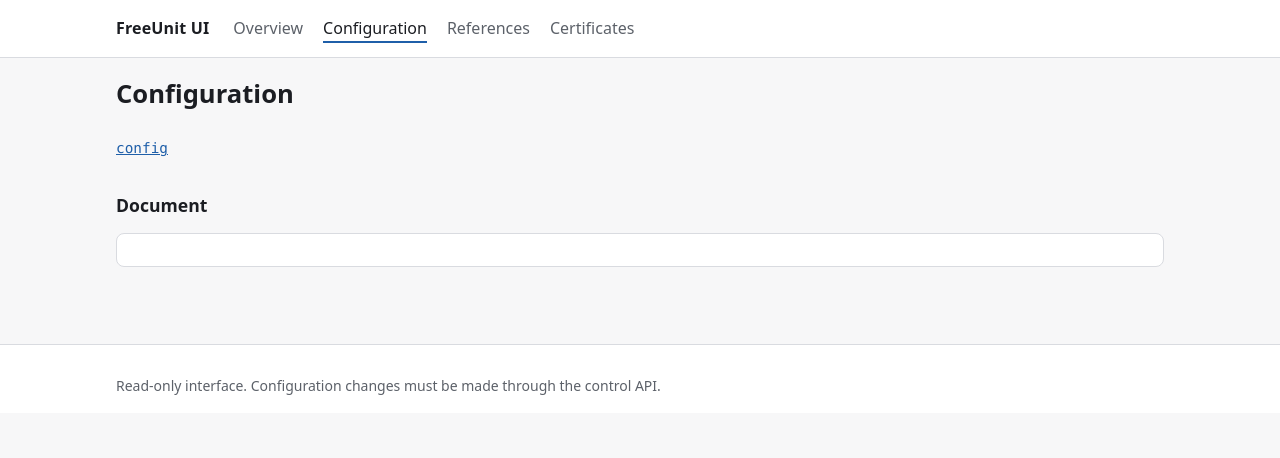
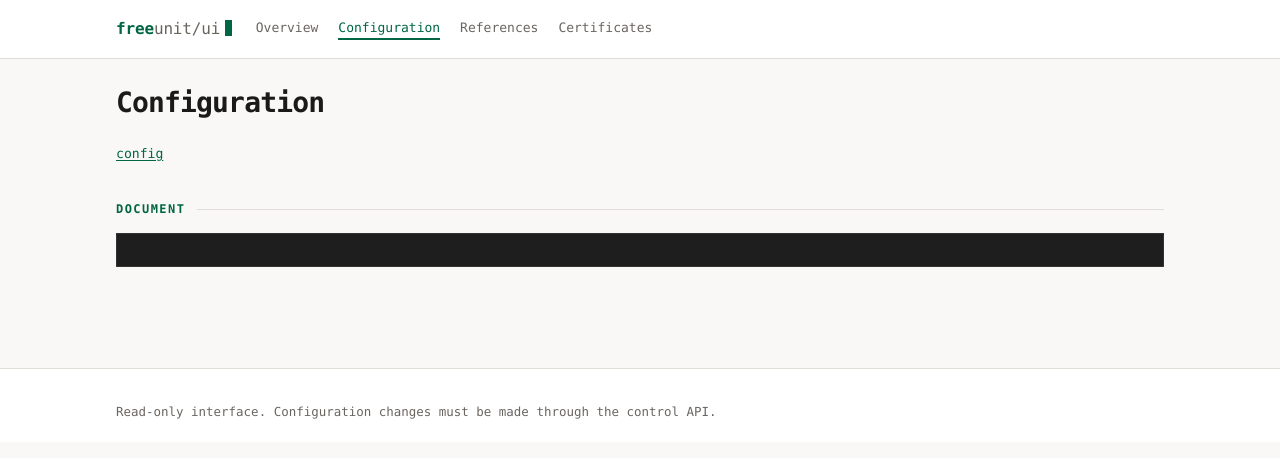
Before and after one commit to nxmyoz/freeunit-ui, a Flask app: template src/freeunit_ui/web/templates/config.html in a window 1280 px wide. Shown: the top 458 px of the page. Run offline with Flask 3, Linux system fonts and the light colour scheme; the template is opened without the code that fills it, so the values that code supplies are empty; parts of the project's set-up code (start-up, migrations or seed data) failed here and were passed over.

Commit message:
Dress the interface in FreeUnit's own colours and type.
The project this configures has a visual identity and this had none: plain
white cards and a stock blue link colour. It now borrows the real one — the
warm off-white ground, the deep green accent, IBM Plex, square corners, and
section headings set as small mono captions carried across the column by a
hairline, all lifted from freeunit.org itself.

There is no logo upstream, so there is none here. FreeUnit's whole mark is a
typographic wordmark, and the header follows it: mono, the first half in the
accent, the rest stepped back, with the terminal cursor after it. The cursor
does not blink. A caret pulsing forever is fine on a landing page and an
irritant on a status page someone leaves open all day, and it is drawn rather
than typed so there is no glyph for a screen reader to trip over.

The fonts are named, never fetched. The policy here is `default-src 'none'`
with no font-src, and weakening it so an interface that configures a web
server as root can phone a font CDN is not a trade worth making. Machines with
IBM Plex render it; the rest fall back to system faces, which the layout was
checked against.

Two things changed rather than merely moved. Configuration documents, and the
JSON and PEM fields that edit them, now sit on upstream's dark code surface,
which says plainly that the text is the machine's and not the interface's. And
controls — inputs, selects, buttons, the mode switch — no longer draw their
edges with the decorative hairline, which carries 1.35:1; they use a boundary
that clears the 3:1 WCAG 1.4.11 asks of a control. Every text pair in both
schemes carries at least 4.5:1, verified against the tokens as shipped.

Upstream is light-only, so the dark scheme is derived from the same tokens:
the warm neutrals inverted, the green lifted until it holds on a dark ground,
and an accent fill that takes dark text instead of white. A diff's added badge
now uses the accent, so the interface has one green in it rather than two.

Screenshots regenerated from the demo harness against the same pages and the
same fake data.

```diff
--- a/src/freeunit_ui/web/static/app.css
+++ b/src/freeunit_ui/web/static/app.css
@@ -1,33 +1,81 @@
-/* FreeUnit UI — single stylesheet, no JavaScript anywhere in this interface. */
+/* FreeUnit UI — single stylesheet, no JavaScript anywhere in this interface.
+ *
+ * Colour and type follow FreeUnit's own identity (freeunit.org): the warm
+ * off-white ground, the deep green accent, IBM Plex Mono for anything
+ * structural or machine-written and IBM Plex Sans for prose. Upstream has no
+ * logo, so neither does this: the wordmark, the hairline rules under section
+ * labels, the square corners and the block cursor are the whole vocabulary.
+ *
+ * The fonts are named, never fetched. The Content-Security-Policy here is
+ * `default-src 'none'` with no font-src, so a web font would have to weaken it
+ * — not a trade worth making in an interface that configures a web server as
+ * root. Machines with IBM Plex installed get it; everything else falls back to
+ * the system faces, which the layout is sized to survive.
+ *
+ * Upstream ships light only. The dark palette is derived from it: the same
+ * warm neutrals inverted, the green lifted until it carries 4.5:1 on a dark
+ * ground, and the accent fill taking dark text instead of white.
+ */
 
 :root {
   color-scheme: light dark;
-  --bg: #f7f7f8;
+
+  /* freeunit.org, verbatim */
+  --bg: #f9f8f6;
   --surface: #ffffff;
-  --border: #d9dbe0;
-  --text: #1b1d22;
-  --muted: #5c6169;
-  --accent: #1f5fa9;
-  --warn-bg: #fdf3d8;
-  --warn-text: #6b4b00;
-  --bad-bg: #fbe3e3;
-  --bad-text: #8a1c1c;
-  --radius: 8px;
+  --border: #e0ddd8;
+  --text: #1a1a1a;
+  --muted: #6b6560;
+  --accent: #006644;
+  --accent-light: #e8f5f0;
+  --accent-hover: #005035;
+
+  /* derived: text on an accent fill, and a control boundary that clears the
+   * 3:1 of WCAG 1.4.11 — upstream's hairline is decorative, a form field's
+   * edge is not */
+  --on-accent: #ffffff;
+  --field: #8b837a;
+
+  /* status, on upstream's own warning and danger hues */
+  --warn-bg: #fbf0da;
+  --warn-text: #7a4a06;
+  --bad-bg: #fce8e6;
+  --bad-text: #8f2018;
+
+  /* upstream's code block: dark on the light page, deliberately */
+  --code-bg: #1e1e1e;
+  --code-text: #d4d4d4;
+  --code-muted: #9a938c;
+  --code-border: #333333;
+
+  --mono: "IBM Plex Mono", ui-monospace, SFMono-Regular, Menlo, Consolas, monospace;
+  --sans: "IBM Plex Sans", system-ui, -apple-system, "Segoe UI", Roboto, sans-serif;
   --gap: 1rem;
 }
 
 @media (prefers-color-scheme: dark) {
   :root {
-    --bg: #16181d;
-    --surface: #1e2128;
-    --border: #333843;
-    --text: #e8eaed;
-    --muted: #a2a9b4;
-    --accent: #7fb2f0;
-    --warn-bg: #3d3212;
-    --warn-text: #f2d377;
-    --bad-bg: #3f1f1f;
-    --bad-text: #f3a3a3;
+    --bg: #141310;
+    --surface: #1c1a17;
+    --border: #332f2a;
+    --text: #ece9e4;
+    --muted: #a9a29a;
+    --accent: #4cb98a;
+    --accent-light: #16281f;
+    --accent-hover: #6fcfa3;
+
+    --on-accent: #0c1410;
+    --field: #6d665e;
+
+    --warn-bg: #332812;
+    --warn-text: #f0c878;
+    --bad-bg: #3a1d1a;
+    --bad-text: #f4a9a0;
+
+    --code-bg: #100f0e;
+    --code-text: #d4d4d4;
+    --code-muted: #9a938c;
+    --code-border: #6d665e;
   }
 }
 
@@ -37,7 +85,10 @@ body {
   margin: 0;
   background: var(--bg);
   color: var(--text);
-  font: 16px/1.55 system-ui, -apple-system, "Segoe UI", Roboto, sans-serif;
+  font-family: var(--sans);
+  font-size: 16px;
+  font-weight: 400;
+  line-height: 1.6;
 }
 
 .skip {
@@ -63,7 +117,8 @@ footer.site {
   border-top: 1px solid var(--border);
   margin-top: 3rem;
   color: var(--muted);
-  font-size: 0.875rem;
+  font-family: var(--mono);
+  font-size: 0.78rem;
 }
 
 header.site nav, main, footer.site p {
@@ -71,6 +126,8 @@ header.site nav, main, footer.site p {
   margin-inline: auto;
   padding: var(--gap) 1.25rem;
 }
+main { padding-block: 1.75rem 2.5rem; }
+footer.site p { padding-block: 1.25rem; }
 
 header.site nav {
   display: flex;
@@ -78,7 +135,33 @@ header.site nav {
   gap: 1.5rem;
   flex-wrap: wrap;
 }
-.brand { font-weight: 700; letter-spacing: 0.01em; }
+
+/* The wordmark, built the way freeunit.org builds its own: mono 600, the
+ * first half in the accent, the rest stepped back to muted 400. The block
+ * after it is upstream's terminal cursor, held still — a caret that blinks
+ * forever is a landing-page flourish, not something to put on a page an
+ * operator keeps open on a second monitor. It is drawn rather than typed, so
+ * there is no glyph for a screen reader to announce. */
+.brand {
+  font-family: var(--mono);
+  font-weight: 600;
+  font-size: 1rem;
+  color: var(--accent);
+  letter-spacing: -0.01em;
+}
+.brand span {
+  color: var(--muted);
+  font-weight: 400;
+}
+.brand::after {
+  content: "";
+  display: inline-block;
+  width: 0.42em;
+  height: 0.95em;
+  margin-left: 0.3em;
+  background: var(--accent);
+  vertical-align: -0.1em;
+}
 
 header.site ul {
   display: flex;
@@ -86,29 +169,78 @@ header.site ul {
   list-style: none;
   margin: 0;
   padding: 0;
+  font-family: var(--mono);
+  font-size: 0.8125rem;
 }
 header.site a {
   color: var(--muted);
   text-decoration: none;
-  padding-bottom: 2px;
+  padding-bottom: 3px;
   border-bottom: 2px solid transparent;
 }
 header.site a:hover { color: var(--text); }
 header.site a[aria-current="page"] {
-  color: var(--text);
+  color: var(--accent);
   border-bottom-color: var(--accent);
 }
 
-a { color: var(--accent); }
+.identity {
+  margin-left: auto;
+  font-family: var(--mono);
+  font-size: 0.78rem;
+  color: var(--muted);
+  padding: 0.25rem 0.6rem;
+  border: 1px solid var(--border);
+  background: var(--bg);
+}
+
+a { color: var(--accent); text-underline-offset: 2px; }
+a:hover { color: var(--accent-hover); }
 :focus-visible { outline: 2px solid var(--accent); outline-offset: 2px; }
 
-h1 { font-size: 1.6rem; margin: 0 0 1.5rem; }
-h2 { font-size: 1.1rem; margin: 2rem 0 0.75rem; }
+/* Headings. h2 is upstream's section label: a small mono caption in the
+ * accent, carried across the column by a hairline. */
 
+h1 {
+  font-family: var(--mono);
+  font-size: 1.75rem;
+  font-weight: 600;
+  letter-spacing: -0.03em;
+  line-height: 1.15;
+  margin: 0 0 1.5rem;
+}
+
+h2 {
+  font-family: var(--mono);
+  font-size: 0.75rem;
+  font-weight: 600;
+  letter-spacing: 0.12em;
+  text-transform: uppercase;
+  color: var(--accent);
+  margin: 2.25rem 0 0.9rem;
+  display: flex;
+  align-items: center;
+  gap: 0.75rem;
+}
+h2::after {
+  content: "";
+  flex: 1;
+  height: 1px;
+  background: var(--border);
+}
+
+code { font-family: var(--mono); font-size: 0.9em; }
+
+/* Counters */
+
+/* Counters sit in one hairline band, the way upstream's grids do. The seams
+ * come from each cell overlapping its neighbour by the width of a border
+ * rather than from a painted gap, so a short row (two telemetry counters, say)
+ * keeps the same cell width as a full one instead of stretching across the
+ * page. */
 .cards {
   display: grid;
-  grid-template-columns: repeat(auto-fill, minmax(9rem, 1fr));
-  gap: 0.75rem;
+  grid-template-columns: repeat(auto-fill, minmax(9.5rem, 1fr));
   list-style: none;
   margin: 0;
   padding: 0;
@@ -155,16 +301,17 @@ td.warn { background: var(--warn-bg); color: var(--warn-text); font-weight: 600;
 td.bad  { background: var(--bad-bg);  color: var(--bad-text);  font-weight: 600; }
 
 .empty, .hint { color: var(--muted); }
+.hint { font-size: 0.875rem; }
 
 .crumbs ol {
   display: flex;
   flex-wrap: wrap;
   gap: 0.4rem;
   list-style: none;
-  margin: 0 0 1rem;
+  margin: 0 0 1.25rem;
   padding: 0;
-  font-family: ui-monospace, SFMono-Regular, Menlo, monospace;
-  font-size: 0.9rem;
+  font-family: var(--mono);
+  font-size: 0.82rem;
 }
 .crumbs li + li::before { content: "/"; color: var(--muted); margin-right: 0.4rem; }
 
@@ -178,29 +325,40 @@ td.bad  { background: var(--bad-bg);  color: var(--bad-text);  font-weight: 600;
 }
 .members a {
   display: block;
-  padding: 0.5rem 0.7rem;
+  padding: 0.55rem 0.7rem;
   background: var(--surface);
   border: 1px solid var(--border);
-  border-radius: var(--radius);
   text-decoration: none;
-  font-family: ui-monospace, SFMono-Regular, Menlo, monospace;
-  font-size: 0.9rem;
+  font-family: var(--mono);
+  font-size: 0.85rem;
   overflow-wrap: anywhere;
 }
-.members a:hover { border-color: var(--accent); }
+.members a:hover {
+  border-color: var(--accent);
+  background: var(--accent-light);
+}
+
+/* The configuration document itself, on upstream's dark code surface: the
+ * machine's own text, plainly not part of the interface around it. */
 
 pre.doc {
-  background: var(--surface);
-  border: 1px solid var(--border);
-  border-radius: var(--radius);
-  padding: 1rem;
+  background: var(--code-bg);
+  color: var(--code-text);
+  border: 1px solid var(--code-border);
+  padding: 1rem 1.1rem;
   overflow-x: auto;
-  font-family: ui-monospace, SFMono-Regular, Menlo, monospace;
-  font-size: 0.85rem;
-  line-height: 1.5;
+  font-family: var(--mono);
+  font-size: 0.82rem;
+  line-height: 1.7;
 }
+pre.doc code { font-size: inherit; color: inherit; }
 
-.detail { font-size: 1.05rem; }
+.detail {
+  font-size: 1.05rem;
+  font-weight: 300;
+  color: var(--muted);
+  max-width: 48rem;
+}
 
 .visually-hidden {
   position: absolute;
@@ -213,112 +371,71 @@ pre.doc {
 
 /* Write forms — only reachable when writes are enabled. */
 
-label { display: block; font-weight: 600; margin-bottom: 0.4rem; }
+label { display: block; font-weight: 600; font-size: 0.9rem; margin-bottom: 0.4rem; }
 
 textarea {
   width: 100%;
-  background: var(--surface);
-  color: var(--text);
-  border: 1px solid var(--border);
-  border-radius: var(--radius);
+  background: var(--code-bg);
+  color: var(--code-text);
+  border: 1px solid var(--field);
   padding: 0.8rem;
-  font-family: ui-monospace, SFMono-Regular, Menlo, monospace;
-  font-size: 0.85rem;
-  line-height: 1.5;
+  font-family: var(--mono);
+  font-size: 0.82rem;
+  line-height: 1.7;
   resize: vertical;
 }
 
-.actions { display: flex; align-items: center; gap: 0.75rem; margin-top: 1rem; }
+input[type="text"], input[type="number"], input[type="file"], select {
+  font-family: var(--sans);
+  font-size: 0.95rem;
+  background: var(--surface);
+  color: var(--text);
+  border: 1px solid var(--field);
+  padding: 0.5rem 0.7rem;
+}
+input[type="text"] { width: 100%; margin-bottom: 0.5rem; }
+input[type="number"] { width: 12rem; }
+select { min-width: 12rem; }
+::placeholder { color: var(--muted); opacity: 1; }
+/* The muted grey that reads on a light field is not legible on the dark code
+ * surface the JSON and PEM fields use. */
+textarea::placeholder { color: var(--code-muted); }
+
+.actions { display: flex; align-items: center; gap: 0.75rem; margin-top: 1.25rem; flex-wrap: wrap; }
 
 button, .button-secondary {
-  font: inherit;
-  padding: 0.5rem 1.1rem;
-  border-radius: var(--radius);
+  display: inline-block;
+  font-family: var(--mono);
+  font-size: 0.8rem;
+  font-weight: 600;
+  padding: 0.5rem 1.05rem;
   border: 1px solid transparent;
   cursor: pointer;
   text-decoration: none;
+  white-space: nowrap;
+  transition: background 0.15s, border-color 0.15s, color 0.15s;
 }
-button { background: var(--accent); color: var(--surface); font-weight: 600; }
-button:hover { filter: brightness(1.08); }
-.button-secondary {
+button { background: var(--accent); color: var(--on-accent); }
+button:hover { background: var(--accent-hover); }
+.button-secondary, button.button-secondary {
   background: var(--surface);
-  border-color: var(--border);
+  border-color: var(--field);
   color: var(--text);
+  font-weight: 400;
 }
-.button-secondary:hover { border-color: var(--accent); }
+.button-secondary:hover, button.button-secondary:hover {
+  border-color: var(--accent);
+  color: var(--accent);
+}
 
 td form { margin: 0; }
 
-.bad-box {
-  background: var(--bad-bg);
-  color: var(--bad-text);
-  border: 1px solid var(--bad-text);
-  border-radius: var(--radius);
-  padding: 0.75rem 1rem;
-}
-
-.identity {
-  margin-left: auto;
-  color: var(--muted);
-  font-size: 0.85rem;
-  padding: 0.2rem 0.6rem;
-  border: 1px solid var(--border);
-  border-radius: 999px;
-}
-
-/* Specification reference */
-
-.reference table { font-size: 0.92rem; }
-.reference td .hint { display: inline; }
-
-.tag {
-  font-size: 0.68rem;
-  text-transform: uppercase;
-  letter-spacing: 0.04em;
-  padding: 0.1rem 0.4rem;
-  border-radius: 999px;
-  background: var(--warn-bg);
-  color: var(--warn-text);
-  vertical-align: middle;
-}
-
-.scaffolds { display: flex; flex-wrap: wrap; gap: 0.5rem; margin: 0 0 1rem; padding: 0; list-style: none; }
-.scaffolds a {
-  display: block;
-  padding: 0.45rem 0.8rem;
-  background: var(--surface);
-  border: 1px solid var(--border);
-  border-radius: var(--radius);
-  text-decoration: none;
-  font-size: 0.9rem;
-}
-.scaffolds a:hover { border-color: var(--accent); }
-
-/* Advisory findings */
-
-.findings {
-  border: 1px solid var(--warn-text);
-  background: var(--warn-bg);
-  color: var(--warn-text);
-  border-radius: var(--radius);
-  padding: 0.85rem 1.1rem;
-  margin-bottom: 1rem;
-}
-.findings h2 { margin: 0 0 0.5rem; font-size: 1rem; }
-.findings ul { margin: 0; padding-left: 1.1rem; }
-.findings li { margin-bottom: 0.25rem; }
-.findings li.uncertain { opacity: 0.85; }
-.findings code { font-weight: 600; }
-.findings .hint { color: inherit; opacity: 0.85; margin-bottom: 0; }
-
-button.button-secondary { background: var(--surface); color: var(--text); border-color: var(--border); font-weight: 400; }
-
-/* Applied banner */
+/* Notices. Upstream marks an aside with a 3px accent rule and its pale tint;
+ * the warning and failure states borrow the shape and change the hue. */
 
 .applied {
-  border: 1px solid var(--border);
-  background: var(--surface);
-  border-radius: var(--radius);
+  background: var(--accent-light);
+  border-left: 3px solid var(--accent);
   padding: 0.85rem 1.1rem;
   margin-bottom: 1.25rem;
   display: flex;
--- a/src/freeunit_ui/web/templates/base.html
+++ b/src/freeunit_ui/web/templates/base.html
@@ -10,7 +10,7 @@
 <a class="skip" href="#main">Skip to content</a>
 <header class="site">
   <nav aria-label="Primary">
-    <span class="brand">FreeUnit&nbsp;UI</span>
+    <span class="brand">free<span>unit/ui</span></span>
     <ul>
       <li><a href="{{ url_for('web.dashboard') }}" {% if active == 'dashboard' %}aria-current="page"{% endif %}>Overview</a></li>
       <li><a href="{{ url_for('web.config') }}" {% if active == 'config' %}aria-current="page"{% endif %}>Configuration</a></li>
```
Also changed, not shown: other parts of src/freeunit_ui/web/static/app.css (+119 -47 lines), CHANGELOG.md, README.md, 3 other files.
